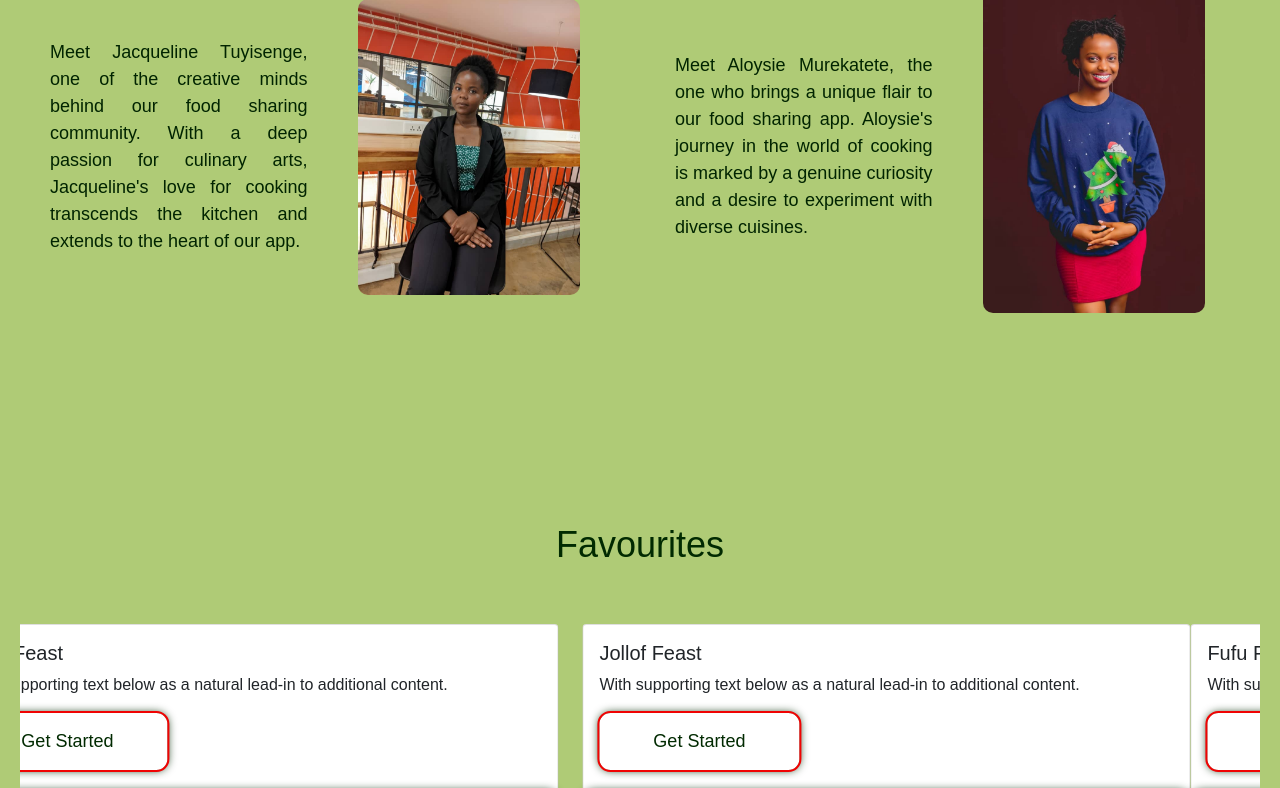
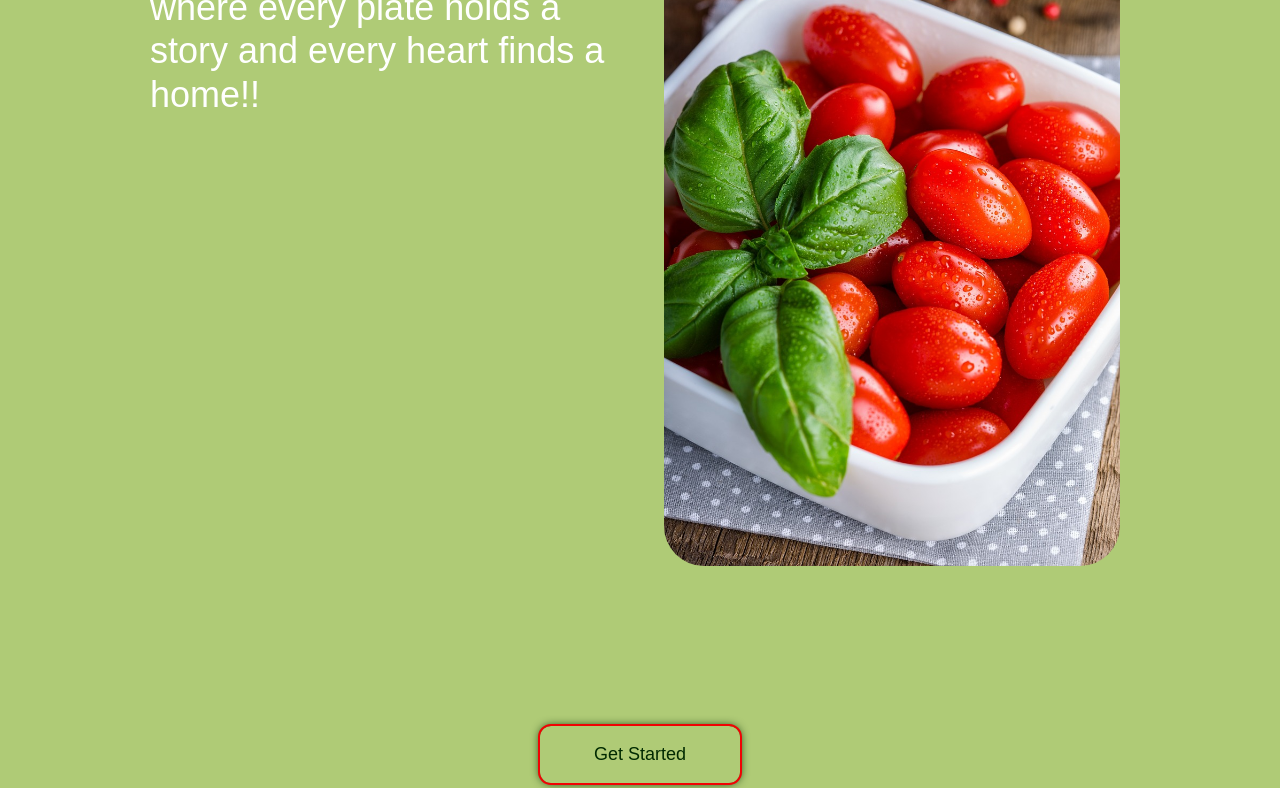
Before and after one commit to JacquelineTuyisenge/Elevate-web_summative, a website with bundled scripts: page index.html in a window 1280 px wide. Shown: the part 289-1077 px from the top of the page. Built offline with nearby package versions, Linux system fonts and the light colour scheme; some packages are replaced by stand-ins of ours; no server answers; grey boxes are pictures that could not be loaded; files whose address does not match are found by name.

Commit message:
new commit

```diff
--- a/CSS/style.css
+++ b/CSS/style.css
@@ -67,6 +67,7 @@
   display: flex;
   flex-direction: column;
   align-items: center;
+
 }
 
 .home-content {
@@ -75,11 +76,10 @@
   display: flex;
   justify-content: space-around;
   gap: 20px;
+
 }
 
-.intro {
-  align-self: center;
-}
+
 
 span.heading {
   font-size: 48px;
@@ -95,7 +95,7 @@ span.sub-heading {
 }
 
 .intro-img {
-  width: 500px;
+  width: 100%;
 }
 
 .intro-img img {
--- a/index.html
+++ b/index.html
@@ -47,9 +47,29 @@
       </nav>
     </header>
 
+    <!--home section-->
+
+    <main>
+      <section class="home" id="home">
+        <div class="home-content">
+          <div class="intro">
+            <h2>
+              <span class="heading">Welcome to FoodShare,</span><br />
+              <span class="sub-heading">
+                where every plate holds a story and every heart finds a
+                home!!</span
+              >
+            </h2>
+          </div>
+          <div class="intro-img">
+            <img src="images/home-bg-img.jpg" alt="home image" />
+          </div>
+        </div>
+        <button class="btn"><a href="/">Get Started</a></button>
+      </section>
+
       <!--section about-->
-      <br>
-      <br>
+
       <section class="about-us" id="about">
         <h1>About us</h1>
         <div class="about-content">
```
